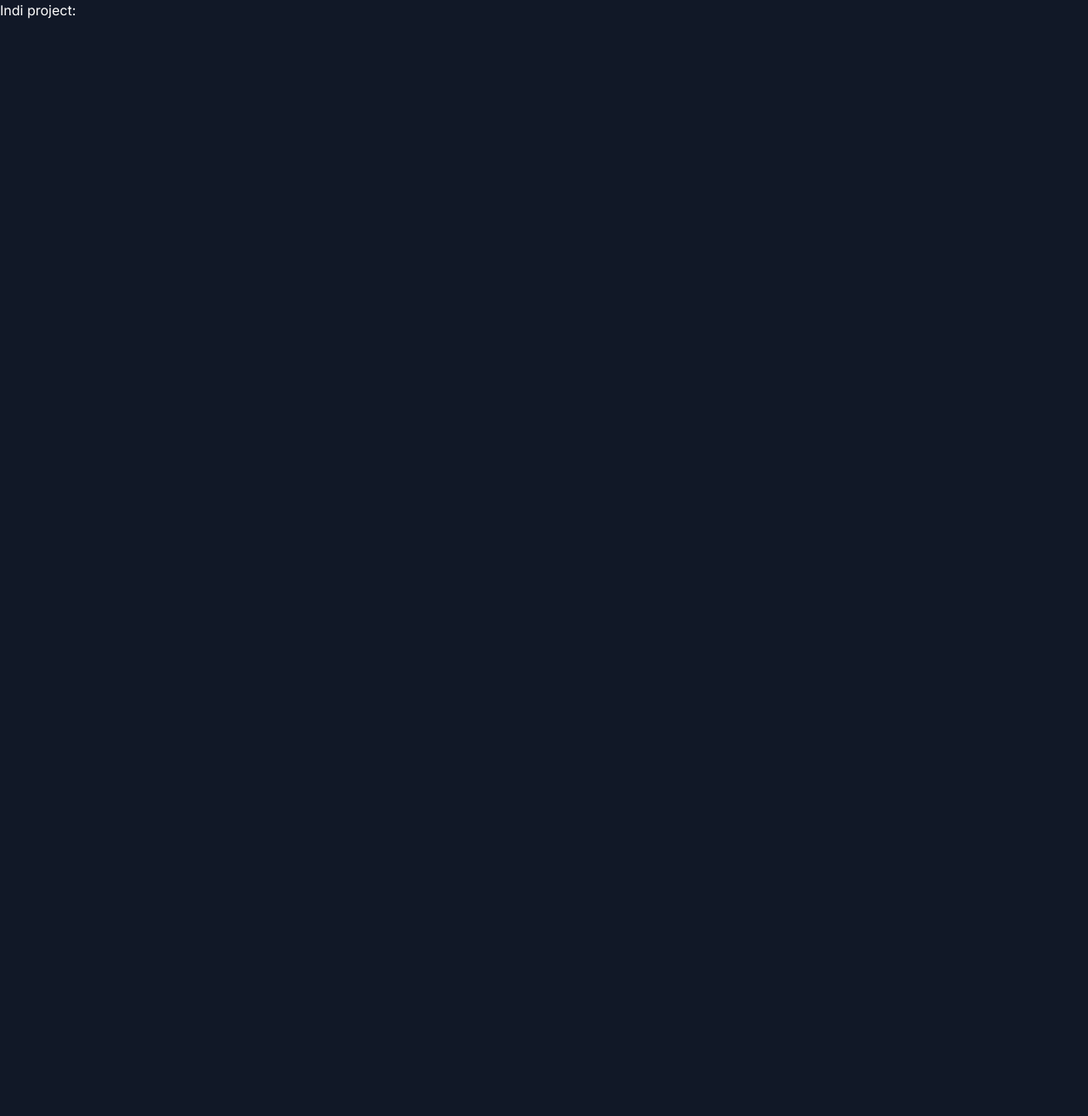
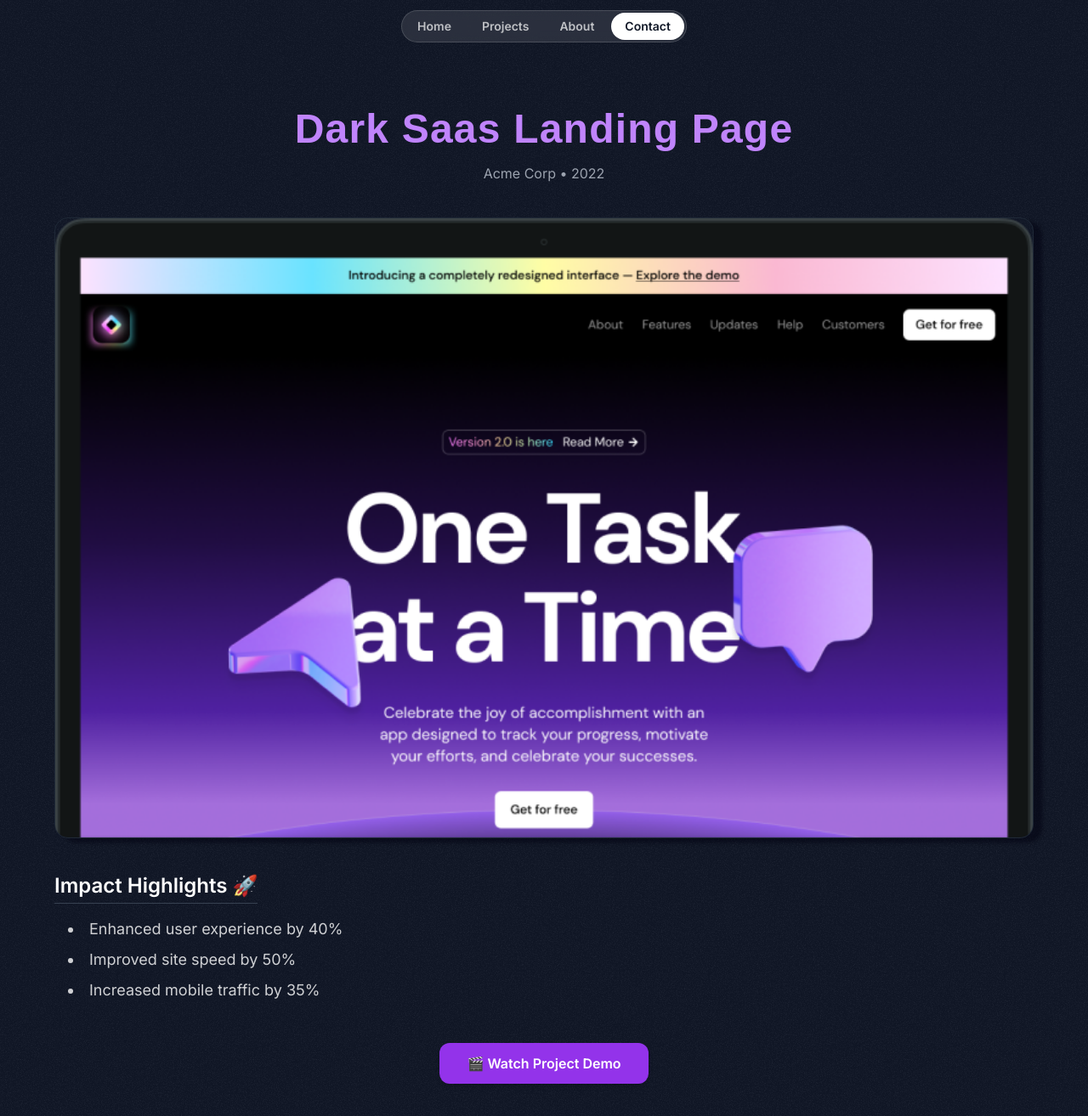
Before and after one commit to sam-sudar/my-portfolio, a Next.js app: page /projects/1 in a window 1280 px wide. Shown: the top 1314 px of the page at 85% size. Before the commit the page ends 800 px from the top, so only its background shows below. Built offline with nearby package versions, Linux system fonts and the light colour scheme; a web font is replaced by a local one.

Commit message:
Starting the Individual Project

```diff
--- a/src/app/projects/[slug]/page.tsx
+++ b/src/app/projects/[slug]/page.tsx
@@ -1,7 +1,85 @@
-export default async function Page() {
+// app/[slug]/page.tsx
+import portfolioProjects from "@/data/ProjectsData";
+import { Header } from "@/sections/Header";
+import Image from "next/image";
+import grainImage from "@/assets/images/grain.jpg";
+
+type Props = {
+  params: {
+    slug: string;
+  };
+};
+
+export default function ProjectPage({ params }: Props) {
+  const { slug } = params;
+  const project = portfolioProjects.find((p: any) => p.id.toString() === slug);
+
+  if (!project) {
+    return (
+      <div className="min-h-screen flex items-center justify-center text-red-500 text-xl font-bold">
+        Project Not Found
+      </div>
+    );
+  }
+
   return (
-    <ul>
-      <h1>Indi project: </h1>
-    </ul>
+    <>
+      <Header />
+      <div className="min-h-screen text-white py-24 md:py-32 px-6 md:px-16 relative overflow-hidden">
+        {/* Grain effect background layer (optional) */}
+        <div
+          className="absolute inset-0 -z-30 opacity-5"
+          style={{ backgroundImage: `url(${grainImage.src})` }}
+        ></div>
+
+        <div className="max-w-6xl mx-auto">
+          {/* Title & Company */}
+          <div className="text-center mb-10">
+            <h1 className="text-3xl md:text-5xl font-serif font-semibold text-purple-400 mb-4 tracking-wide">
+              {project.title}
+            </h1>
+            <p className="text-gray-400 text-sm md:text-base">
+              {project.company} &bull; {project.year}
+            </p>
+          </div>
+
+          {/* Project Image */}
+          <div className="rounded-2xl overflow-hidden mb-10 border border-gray-800 blur-xs shadow-[rgba(0,0,15,0.5)_10px_5px_4px_0px]">
+            <Image
+              src={project.image}
+              alt={project.title}
+              className="w-full h-auto object-cover transition-transform duration-300 hover:scale-105"
+              placeholder="blur"
+            />
+          </div>
+
+          {/* Results */}
+          <div className="mb-12">
+            <h2 className="text-xl md:text-2xl text-white font-semibold mb-4 border-b border-gray-700 inline-block pb-1">
+              Impact Highlights 🚀
+            </h2>
+            <ul className="list-disc list-inside space-y-2 text-white/80 pl-4">
+              {project.results.map((result: any, index: number) => (
+                <li key={index} className="text-base md:text-lg">
+                  {result.title}
+                </li>
+              ))}
+            </ul>
+          </div>
+
+          {/* Action Button */}
+          <div className="flex justify-center">
+            <a
+              href={project.link}
+              target="_blank"
+              rel="noopener noreferrer"
+              className="px-8 py-3 bg-purple-600 hover:bg-purple-700 rounded-xl text-white font-semibold transition-all duration-300 shadow-md"
+            >
+              🎬 Watch Project Demo
+            </a>
+          </div>
+        </div>
+      </div>
+    </>
   );
 }
--- a/src/sections/Header.tsx
+++ b/src/sections/Header.tsx
@@ -2,7 +2,7 @@ export const Header = () => {
   return (
     <div className="flex justify-center items-center w-full fixed top-3 z-10">
       <nav className="flex gap-1 p-0.5 border border-white/15 rounded-full bg-white/10 backdrop-blur">
-        <a href="#" className="nav-item ">
+        <a href="/" className="nav-item ">
           Home
         </a>
         <a href="/projects" className="nav-item">
```
